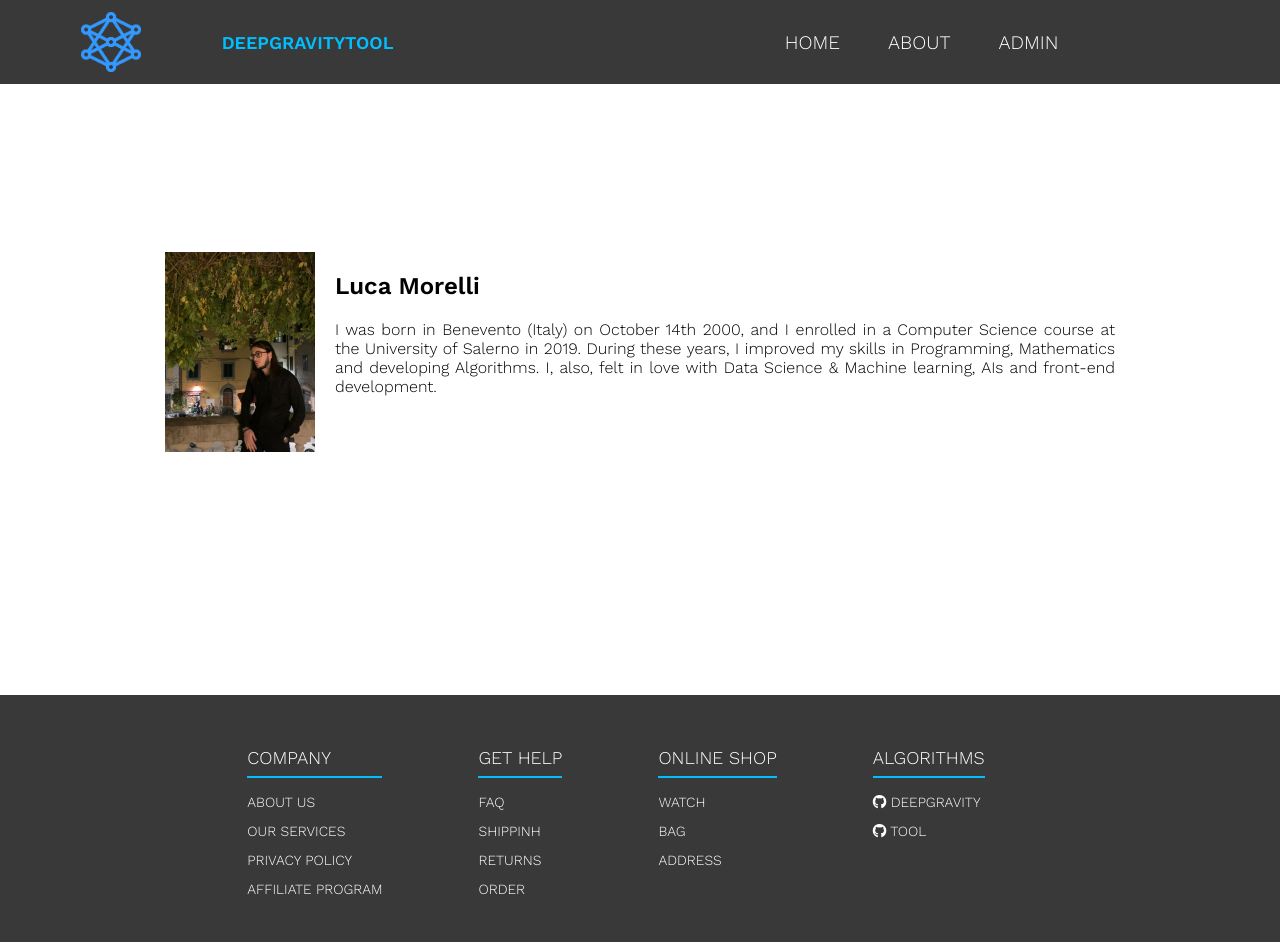
After one commit to LucoMoro/DeepGravityTool, a Django app: template tool/templates/tool/about_me.html in a window 1280 px wide. The commit adds this page. Run offline with Django 3.2, Linux system fonts and the light colour scheme; the template is opened without the code that fills it, so the values that code supplies are empty.

Commit message:
Adding about me and admin link

```diff
--- a/tool/static/tool/style.css
+++ b/tool/static/tool/style.css
@@ -11,6 +11,10 @@
 *::before,
 *::after {
   box-sizing: border-box;
+}
+
+p {
+  text-align: justify;
 }
 
 html {
@@ -343,7 +347,6 @@ ul {
   justify-content: center;
   align-items: center;
   min-height: 100%;
-  background-color: red;
   margin-bottom: 4%;
 }
 
@@ -358,7 +361,6 @@ ul {
 .c-wrapper .card {
   position: relative;
   max-width: 100%; /*max-width: 100%; */
-  background-color: yellow;
   margin: 10px;
   padding: 15px;
   display: flex;
@@ -375,6 +377,12 @@ ul {
 
 .c-wrapper .card .c-content {
   margin-left: 20px;
+}
+
+@media (max-width: 800px) {
+  .c-image-container {
+    align-self: center;
+  }
 }
 
 @media (max-width: 600px) {
--- /dev/null
+++ b/tool/templates/tool/about_me.html
@@ -0,0 +1,25 @@
+{% extends 'tool/common.html' %} {% block content %} {% load static %}
+
+<div class="content-container">
+  <div class="c-container">
+    <div class="c-wrapper">
+      <div class="card">
+        <div class="c-image-container">
+          <img src="{% static 'tool/profile_image.jpeg' %}" class="c-image" />
+        </div>
+        <div class="c-content">
+          <h2>Luca Morelli</h2>
+          <p>
+            I was born in Benevento (Italy) on October 14th 2000, and I enrolled
+            in a Computer Science course at the University of Salerno in 2019.
+            During these years, I improved my skills in Programming, Mathematics
+            and developing Algorithms. I, also, felt in love with Data Science &
+            Machine learning, AIs and front-end development.
+          </p>
+        </div>
+      </div>
+    </div>
+  </div>
+</div>
+
+{% endblock %}
--- a/tool/templates/tool/common.html
+++ b/tool/templates/tool/common.html
@@ -30,8 +30,8 @@
       <nav>
         <ul>
           <li><a href="#">Home</a></li>
-          <li><a href="#">About</a></li>
-          <li><a href="#">Blog</a></li>
+          <li><a href="{% url 'about_me' %}">About</a></li>
+          <li><a href="http://127.0.0.1:8000/admin/">Admin</a></li>
         </ul>
       </nav>
 
--- a/tool/urls.py
+++ b/tool/urls.py
@@ -9,5 +9,6 @@ urlpatterns=[
     path('mfg_results', views.mfg_results, name='mfg_results'),
     path('jupyter', views.jupyter, name='jupyter'),
     path('navtest', views.navtest, name='navtest'),
+    path('about_me', views.about_me, name='about_me'),
     path('footertest', views.footertest, name='footertest'),
 ]
--- a/tool/views.py
+++ b/tool/views.py
@@ -120,3 +120,6 @@ def navtest(request):
 
 def footertest(request):
     return render(request, 'tool/footertest.html')
+
+def about_me(request):
+    return render(request, 'tool/about_me.html')
```
Also changed, not shown: tool/static/tool/profile_image.jpeg (added).
